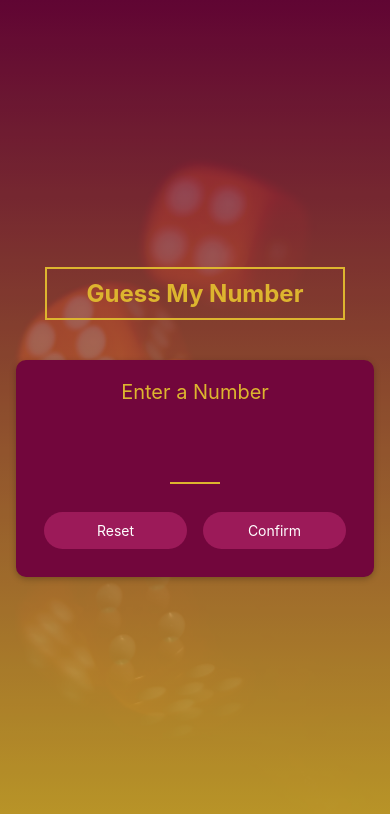
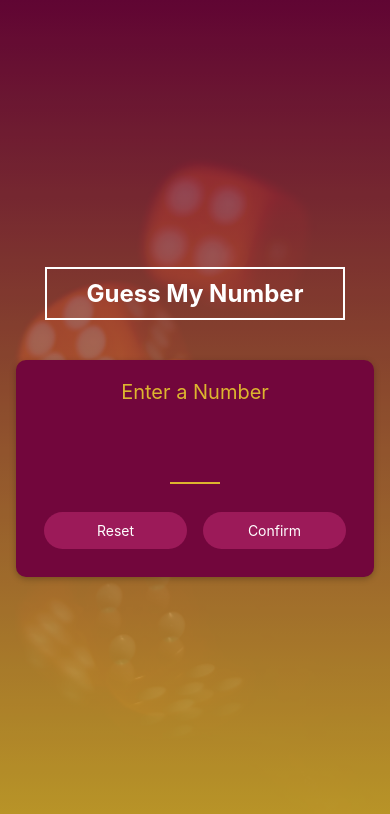
Before and after one commit to myoaung99/guess-my-number-react-native, a React Native app: screen / in a window 390 px wide. Shown: the top 814 px of the page. Built offline with nearby package versions, Linux system fonts and the light colour scheme.

Commit message:
create global Color constant and display opponent guess number

```diff
--- a/App.js
+++ b/App.js
@@ -16,7 +16,7 @@ export default function App() {
    let screen = <StartGameScreen onPickNumber={pickNumberHandler}/>;
 
    if(pickNumber){
-       screen = <GameScreen/>
+       screen = <GameScreen userPickedNumber={pickNumber}/>
    }
   return (
     <LinearGradient colors={["#72063c", "#ddb52f"]} style={styles.rootScreen}>
--- /dev/null
+++ b/components/game/OpponentGuess.js
@@ -0,0 +1,30 @@
+import React from 'react';
+import {View, Text, StyleSheet} from 'react-native';
+import Color from "../../constants/Colors";
+
+function OpponentGuess({children}) {
+    return (
+        <View style={styles.guessContainer}>
+            <Text style={styles.guessText}>{children}</Text>
+        </View>
+    );
+}
+
+export default OpponentGuess;
+
+const styles = StyleSheet.create({
+    guessContainer: {
+        borderWidth: 2,
+        alignItems: 'center',
+        justifyContent: 'center',
+        padding: 30,
+        marginTop: 30,
+        borderColor: Color.accent500,
+        marginHorizontal: 20,
+    },
+    guessText: {
+        color: Color.accent500,
+        fontWeight: 'bold',
+        fontSize: 50,
+    },
+})
--- a/components/PrimaryButton.js
+++ b/components/ui/PrimaryButton.js
@@ -1,4 +1,5 @@
 import React from "react";
+import Color from '../../constants/Colors';
 import {View, Text, StyleSheet, Pressable, Platform} from "react-native";
 
 function PrimaryButton(props) {
@@ -26,7 +27,7 @@ const styles = StyleSheet.create({
         borderRadius: 28,
     },
     buttonInnerContainer: {
-        backgroundColor: "#9c1a59",
+        backgroundColor: Color.primary400,
         elevation: 4,
     },
     buttonText: {
--- a/components/Title.js
+++ b/components/ui/Title.js
@@ -13,8 +13,8 @@ const styles = StyleSheet.create({
     title:{
         fontSize: 24,
         borderWidth: 2,
-        borderColor: '#ddb52f',
-        color: '#ddb52f',
+        borderColor: 'white',
+        color: 'white',
         fontWeight: 'bold',
         paddingVertical: 10,
         paddingHorizontal: 40,
--- /dev/null
+++ b/constants/Colors.js
@@ -0,0 +1,7 @@
+const Color = {
+    primary500: '#72063c',
+    primary400: '#9c1a59',
+    accent500: '#ddb52f',
+};
+
+export default Color;
--- a/screens/GameScreen.js
+++ b/screens/GameScreen.js
@@ -1,12 +1,28 @@
-import React from 'react';
-import Title from './../components/Title';
+import React, {useState} from 'react';
+import Title from '../components/ui/Title';
 import {View, Text, StyleSheet} from 'react-native';
+import OpponentGuess from "../components/game/OpponentGuess";
 
-function GameScreen(props) {
+function generateRandomNumber(min, max, exclude) {
+    const randomNumber = Math.floor(Math.random() * (max - min)) + min;
+
+    if(randomNumber === exclude) {
+        generateRandomNumber(min, max, exclude);
+    }else{
+        return randomNumber;
+    }
+}
+
+
+function GameScreen({userPickedNumber}) {
+    const randomNumber = generateRandomNumber(1,100, userPickedNumber);
+    const [opponentGuess, setOpponentGuess] = useState(randomNumber);
+
     return (
         <View style={styles.screen}>
             <View>
                 <Title>Opponent's Guess</Title>
+                <OpponentGuess>{opponentGuess}</OpponentGuess>
                 <Text>Higher or Lower</Text>
                 <Text>+ -</Text>
             </View>
--- a/screens/StartGameScreen.js
+++ b/screens/StartGameScreen.js
@@ -7,8 +7,9 @@ import {
   View,
 } from "react-native";
 import { StatusBar } from "expo-status-bar";
-import PrimaryButton from "./../components/PrimaryButton";
-import Title from "../components/Title";
+import PrimaryButton from "../components/ui/PrimaryButton";
+import Title from "../components/ui/Title";
+import Color from "../constants/Colors";
 
 function StartGameScreen({onPickNumber}) {
   const [enteredNumber, setEnteredNumber] = useState("");
@@ -78,7 +79,7 @@ const styles = StyleSheet.create({
 
   textInputContainer: {
     width: "100%",
-    backgroundColor: "#72063c",
+    backgroundColor: Color.primary500,
     alignItems: "center",
     padding: 20,
     marginTop: 40,
@@ -94,17 +95,17 @@ const styles = StyleSheet.create({
   textInputHeader: {
     fontSize: 20,
     marginBottom: 30,
-    color: "#ddb52f",
+    color: Color.accent500,
   },
   textInput: {
     borderBottomWidth: 2,
-    borderBottomColor: "#ddb52f",
+    borderBottomColor: Color.accent500,
     marginBottom: 20,
     height: 50,
     width: 50,
     fontSize: 25,
     fontWeight: "bold",
-    color: "#ddb52f",
+    color: Color.accent500,
     textAlign: "center",
   },
   buttonsContainer: {
```
